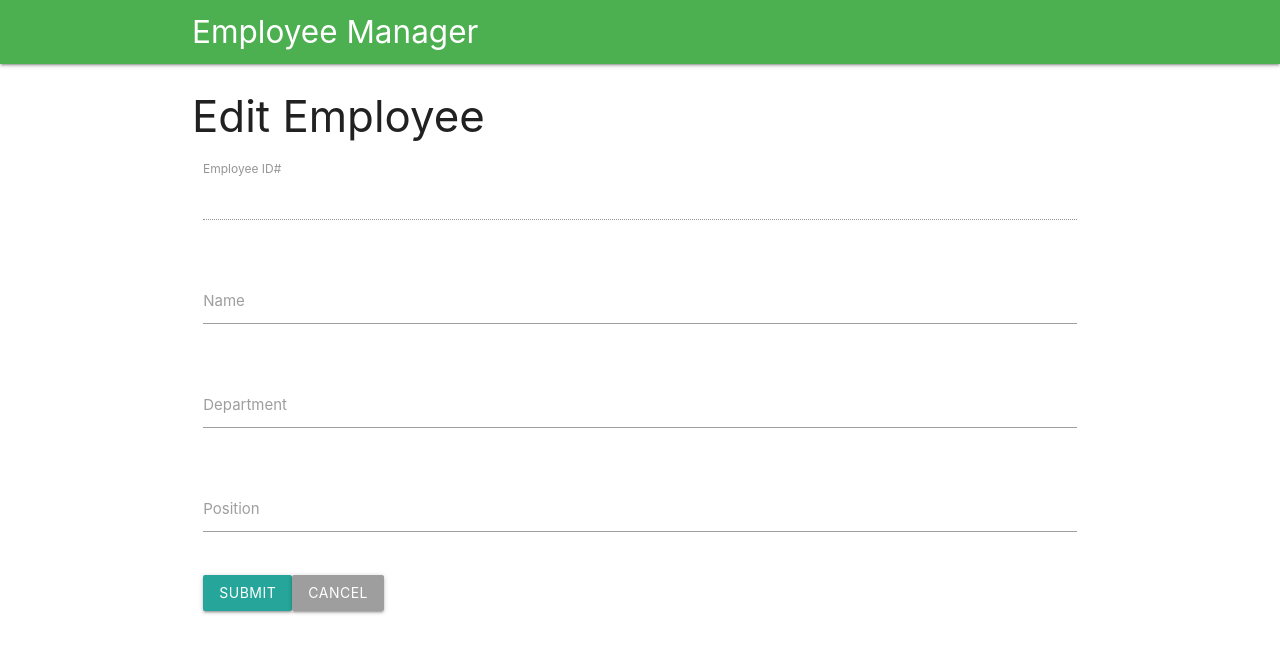
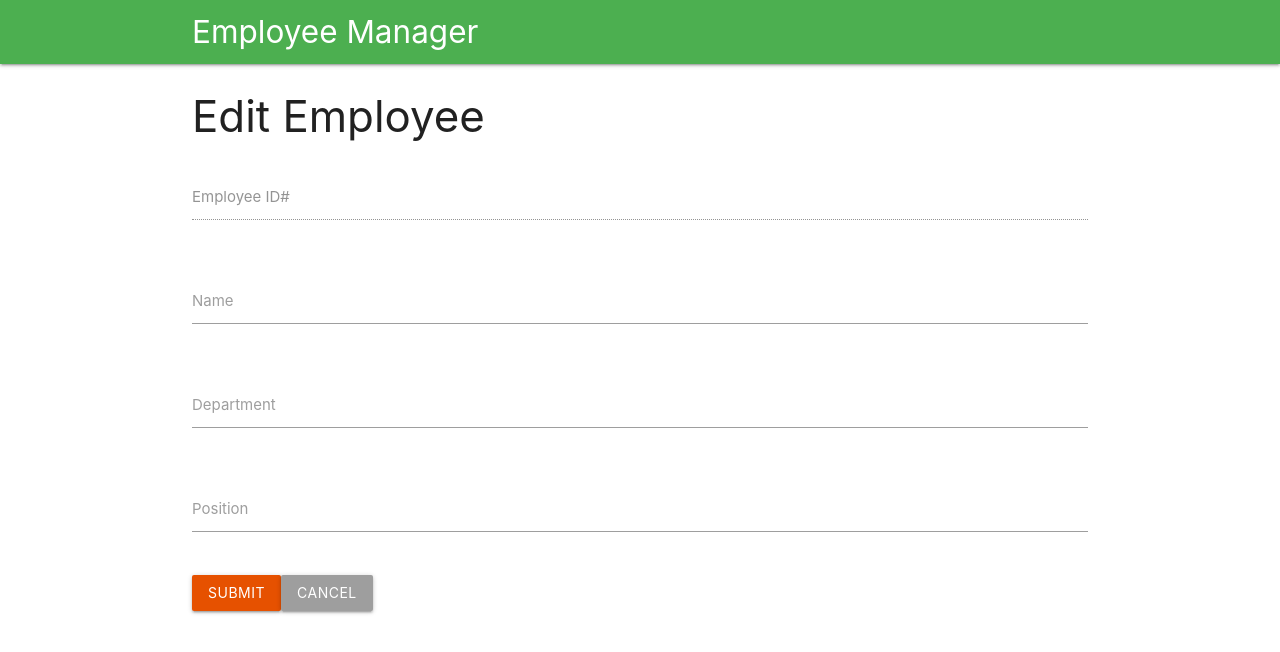
Before and after one commit to TontonBanton/vue-mongo-emp, a Vue app in the folder client/: page /edit/1 in a window 1280 px wide. Shown: the top 652 px of the page. Built offline with nearby package versions, Linux system fonts and the light colour scheme; no server answers.

Commit message:
Fetching Edit Data to Composables

```diff
--- a/client/src/components/Dashboard.vue
+++ b/client/src/components/Dashboard.vue
@@ -13,7 +13,7 @@
 
       <li v-for="employee in employees" v-bind:key="employee.employee_id" class="collection-item">
         <div class="chip">{{ employee.employee_id}}</div> {{ employee.name }} : {{employee.dept }}-{{ employee.position }}
-        <router-link :to="{ name: 'view-employee', params: { employee_id: employee._id }}" class="secondary-content" >      <!--Pass the monggoDB _id object  -->
+        <router-link :to="{ name: 'view-employee', params: { empid: employee._id }}" class="secondary-content" >      <!--Pass the monggoDB _id object  -->
           <i class="fa fa-eye"></i>
         </router-link>
       </li>
--- a/client/src/components/EditEmployee.vue
+++ /dev/null
@@ -1,83 +0,0 @@
-<script setup>
-import { ref, onBeforeMount } from 'vue';
-import axios from 'axios';
-import { useRoute, useRouter } from 'vue-router';
-
-const route = useRoute();
-const router = useRouter();
-const routeEmpId = route.params.employee_id;
-
-const data_id = ref('');
-const employee_id = ref('');
-const name = ref('');
-const dept = ref('');
-const position = ref('');
-
-const fetchData = async () => {
-
-  try {
-    const response = await axios.get(`http://localhost:3000/api/employees/${routeEmpId}`);
-    const employee = response.data;
-    data_id.value = employee._id
-    employee_id.value = employee.employee_id;
-    name.value = employee.name;
-    dept.value = employee.dept;
-    position.value = employee.position;
-  } catch (error) {
-    console.error('Error fetching employee data:', error);
-  }
-};
-
-const updateEmployee = async () => {
-  try {
-    await axios.put(`http://localhost:3000/api/employees/${routeEmpId}`, {
-      employee_id: employee_id.value,
-      name: name.value,
-      dept: dept.value,
-      position: position.value
-    });
-    router.push({ name: 'view-employee', params: { empid: data_id.value } });
-  } catch (error) {
-    console.error('Error updating employee:', error);
-  }
-};
-
-onBeforeMount(fetchData);
-</script>
-<template>
- <div id="edit-employee">
-    <h3>Edit Employee</h3>
-    <div class="row">
-      <form @submit.prevent="updateEmployee" class="col s12">
-
-        <div class="row">
-          <div class="input-field col s12">
-            <input disabled ="text" v-model="employee_id" required>
-            <label class="active">Employee ID#</label>
-          </div>
-        </div>
-        <div class="row">
-          <div class="input-field col s12">
-            <input type="text" v-model="name" required>
-            <label class="active">Name</label>
-          </div>
-        </div>
-        <div class="row">
-          <div class="input-field col s12">
-            <input type="text" v-model="dept" required>
-            <label class="active">Department</label>
-          </div>
-        </div>
-        <div class="row">
-          <div class="input-field col s12">
-            <input type="text" v-model="position" required>
-            <label class="active">Position</label>
-          </div>
-        </div>
-
-        <button type="submit" class="btn">Submit</button>
-        <router-link to="/" class="btn grey">Cancel</router-link>
-      </form>
-    </div>
-  </div>
-</template>
--- a/client/src/components/EmployeeAdd.vue
+++ b/client/src/components/EmployeeAdd.vue
@@ -9,7 +9,7 @@ const { saveEmployee } = useEmpActions();
 </script>
 
 <template>
-< <div id="new-employee">
+  <div id="new-employee">
     <h3>New Employee</h3>
     <FormEmp :form="form" :submitAction="saveEmployee" />
   </div>
--- /dev/null
+++ b/client/src/components/EmployeeEdit.vue
@@ -0,0 +1,41 @@
+<script setup>
+import FormEmp from './FormEmp.vue';
+import { onBeforeMount } from 'vue';
+import { useRoute } from 'vue-router';
+import { useEmpForm } from '@/composables/useEmpForm'
+import { useEmpActions } from '@/composables/useEmpActions'
+
+const route = useRoute();
+const routeEmpId = route.params.empid
+
+const { form, populateForm } = useEmpForm()
+const { employee, fetchEmployeeById } = useEmpActions();
+
+const fetchData = async () => {
+  await fetchEmployeeById(routeEmpId);
+  populateForm(employee.value);
+};
+
+const updateEmployee = async () => {
+  try {
+    await axios.put(`http://localhost:3000/api/employees/${routeEmpId}`, {
+      employee_id: employee_id.value,
+      name: name.value,
+      dept: dept.value,
+      position: position.value
+    });
+    router.push({ name: 'view-employee', params: { emp_id: data_id.value } });
+  } catch (error) {
+    console.error('Error updating employee:', error);
+  }
+};
+
+onBeforeMount(fetchData);
+</script>
+
+<template>
+ <div id="edit-employee">
+    <h3>Edit Employee</h3>
+    <FormEmp :form="form" :isEditing="true" :submitAction="(form) => updateEmployee(routeEmpId, form)" />
+  </div>
+</template>
--- a/client/src/components/ViewEmployee.vue
+++ b/client/src/components/ViewEmployee.vue
@@ -5,7 +5,7 @@ import { useRoute, useRouter } from 'vue-router';
 
 const  { employee, fetchEmployeeById, deleteEmployee } = useEmpActions()
 const route = useRoute();
-const routeEmpId = route.params.employee_id;
+const routeEmpId = route.params.empid;
 const router = useRouter();
 
 const fetchData = async () => {
@@ -29,7 +29,7 @@ onBeforeMount(fetchData);
       <li class="collection-item">Position: {{ employee.position }}</li>
 
       <div class="fixed-action-btn">
-        <router-link :to="{ name: 'edit-employee', params: { emp_id: employee._id }}" class="btn-floating btn-large red">
+        <router-link :to="{ name: 'edit-employee', params: { empid: employee._id }}" class="btn-floating btn-large red">
           <i class="fa fa-pencil"></i>
         </router-link>
       </div>
--- a/client/src/composables/useEmpActions.js
+++ b/client/src/composables/useEmpActions.js
@@ -18,7 +18,6 @@ const fetchAllEmployees = async () => {
 };
 
 const fetchEmployeeById = async (mongoId) => {
-  console.log(mongoId)
   try {
     const response = await axios.get(`http://localhost:3000/api/employees/${mongoId}`);
     employee.value = response.data;
@@ -36,9 +35,9 @@ const saveEmployee = async (formEmpData) => {
   }
 };
 
-const deleteEmployee= async (routeEmpId) => {
+const deleteEmployee= async (mongoId) => {
   try {
-    await axios.delete(`http://localhost:3000/api/employees/${routeEmpId}`);
+    await axios.delete(`http://localhost:3000/api/employees/${mongoId}`);
   } catch (error) {
     console.error(error);
   }
--- a/client/src/composables/useEmpForm.js
+++ b/client/src/composables/useEmpForm.js
@@ -10,10 +10,15 @@ export function useEmpForm() {
 
   // Populates form with the employee data.
   const populateForm = (emp) => {
-    form.employee_id = emp?.empid || '';  // Fallback in case emp is undefined
-    form.name = emp?.name || '';
-    form.dept = emp?.dept || '';
-    form.position = emp?.position || '';
+    if (!emp) {
+      console.error('No employee data to populate the form');
+      return;
+    }
+    console.log('Populating form with:', emp);  // Add a log to see what's passed
+    form.employee_id = emp.employee_id || '';
+    form.name = emp.name || '';
+    form.dept = emp.dept || '';
+    form.position = emp.position || '';
   };
 
   return { form, populateForm };
--- a/client/src/router/index.js
+++ b/client/src/router/index.js
@@ -2,14 +2,14 @@ import { createRouter, createWebHistory } from 'vue-router'
 import Dashboard from '../components/Dashboard.vue'
 import ViewEmployee from '../components/ViewEmployee.vue'
 import EmployeeAdd from '../components/EmployeeAdd.vue'
-import EditEmployee from '../components/EditEmployee.vue'
+import EmployeeEdit from '@/components/EmployeeEdit.vue'
 
 // Define routes
 const routes = [
   { path: '/', name: 'dashboard', component: Dashboard },
-  { path: '/:employee_id', name: 'view-employee', component: ViewEmployee },
+  { path: '/:empid', name: 'view-employee', component: ViewEmployee },
   { path: '/new', name: 'new-employee',component: EmployeeAdd },
-  { path: '/edit/:employee_id', name: 'edit-employee', component: EditEmployee }
+  { path: '/edit/:empid', name: 'edit-employee', component: EmployeeEdit }
 ]
 
 // Create and configure the router
```
Lines whose indentation alone changed are shown as unchanged.
